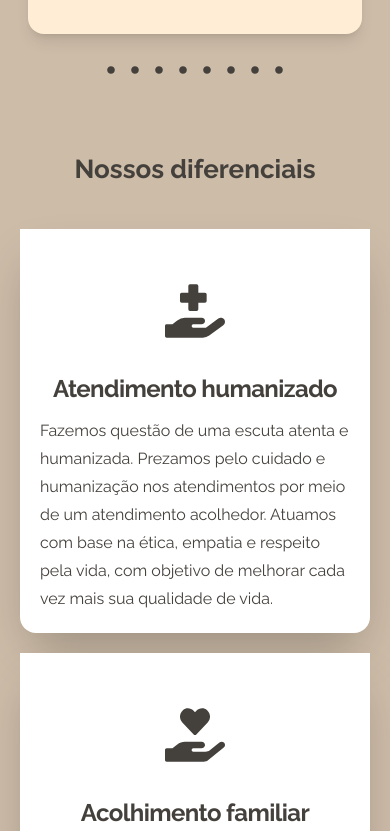
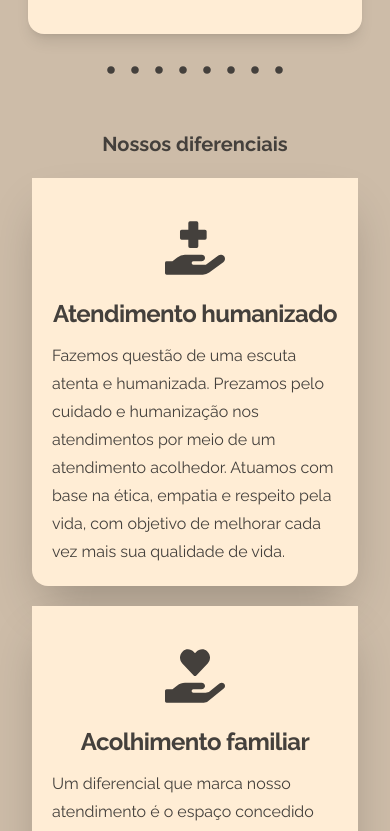
Before and after one commit to brunoprestesap/page-dra-camila, a React (Create React App) app: page / in a window 390 px wide. Shown: the part 3153-3984 px from the top of the page. Built offline with nearby package versions, Linux system fonts and the light colour scheme.

Commit message:
card diferenciais

```diff
--- a/src/components/CardBeneficios.js
+++ b/src/components/CardBeneficios.js
@@ -4,15 +4,15 @@ function CardBeneficios({ id, icon, title, text }) {
   return (
     <div
       key={id}
-      className="mx-auto group shadow-2xl rounded-b-2xl transform duration-500 hover:-translate-y-2 bg-white dark:bg-gray-800"
+      className="mx-auto group shadow-2xl rounded-b-2xl transform duration-500 hover:-translate-y-2 bg-orange-100 dark:bg-gray-800"
     >
       <div className="p-5">
-        <div className="mt-8 mb-8 flex justify-center text-6xl">
+        <div className="my-5 flex justify-center text-6xl">
           {icon}
         </div>
         <div>
-          <h5 className="text-2xl font-bold text-center tracking-tight">{title}</h5>
-          <p className='mt-3 leading-7'>{text}</p>
+          <h5 className="text-2xl font-bold text-center tracking-tight text-stone-700">{title}</h5>
+          <p className='mt-3 leading-7 text-stone-700'>{text}</p>
         </div>
       </div>
     </div>
--- a/src/components/Depositions.js
+++ b/src/components/Depositions.js
@@ -95,11 +95,11 @@ function Depositions() {
           />
         </div>
         {/* Left Arrow */}
-        <div className="absolute top-[40%] -translate-x-0 translate-y-[50%] -left-5 md:left-5 text-2xl rounded-full p-2 bg-black/20 text-white cursor-pointer">
+        <div className="absolute top-[40%] -translate-x-0 translate-y-[50%] -left-5 md:left-44 text-2xl rounded-full p-2 bg-black/20 text-white cursor-pointer">
           <BsChevronCompactLeft onClick={prevSlide} size={30} />
         </div>
         {/* Right Arrow */}
-        <div className="absolute top-[40%] -translate-x-0 translate-y-[50%] -right-5 md:right-5 text-2xl rounded-full p-2 bg-black/20 text-white cursor-pointer">
+        <div className="absolute top-[40%] -translate-x-0 translate-y-[50%] -right-5 md:right-44 text-2xl rounded-full p-2 bg-black/20 text-white cursor-pointer">
           <BsChevronCompactRight onClick={nextSlide} size={30} />
         </div>
       </div>
--- a/src/components/Diferential.js
+++ b/src/components/Diferential.js
@@ -33,11 +33,9 @@ function Diferentials() {
   ];
 
   return (
-    <div id="diferenciais" className="pl-5 pr-5">
-      <div className="p-5 pt-10">
-        <div className="text-[26px] font-bold text-center">
-          Nossos diferenciais
-        </div>
+    <div id="diferenciais" className="px-8 py-5">
+      <div>
+        <h2 className='text-xl md:text-3xl font-bold text-center'>Nossos diferenciais</h2>
       </div>
       <div className="grid grid-cols-1 md:grid-cols-2 xl:grid-cols-4 2xl:grid-cols-4 gap-5 pt-5">
         {contents.map((content, idx) => {
--- a/src/components/FormScheduler.js
+++ b/src/components/FormScheduler.js
@@ -5,15 +5,12 @@ import { FaWhatsapp } from "react-icons/fa";
 function FormScheduler({ color }) {
   return (
     <div id="scheduler" className="flex items-center flex-col my-8 p-5">
-      <h2 className="text-2xl md:text-4xl mb-5 font-bold text-center">
-        Agende sua consulta
-      </h2>
-
-      <div className="flex flex-col items-center rounded-2xl bg-cover duration-500 w-full md:p-12 p-5 lg:max-w-4xl shadow-2xl dark:bg-gray-800 dark:text-gray-200">
+      <div className="flex flex-col items-center rounded-2xl bg-cover duration-500 w-full md:p-12 p-5 lg:max-w-4xl shadow-2xl">
         <h2 className="text-xl leading-7 text-left md:text-center">
-          O acompanhamento psiquiátrico é uma das ferramentas do tratamento do sofrimento mental.
-          Assim como o corpo, nossa mente também precisa de atenção.
-          Agende sua consulta e juntos encontraremos o melhor plano de cuidados para você.
+          O acompanhamento psiquiátrico é uma das ferramentas do tratamento do
+          sofrimento mental. Assim como o corpo, nossa mente também precisa de
+          atenção. Agende sua consulta e juntos encontraremos o melhor plano de
+          cuidados para você.
         </h2>
         <button
           className="p-3 md:p-5 w-80 my-5 text-white rounded-2xl transform duration-500 hover:-translate-y-1"
```
